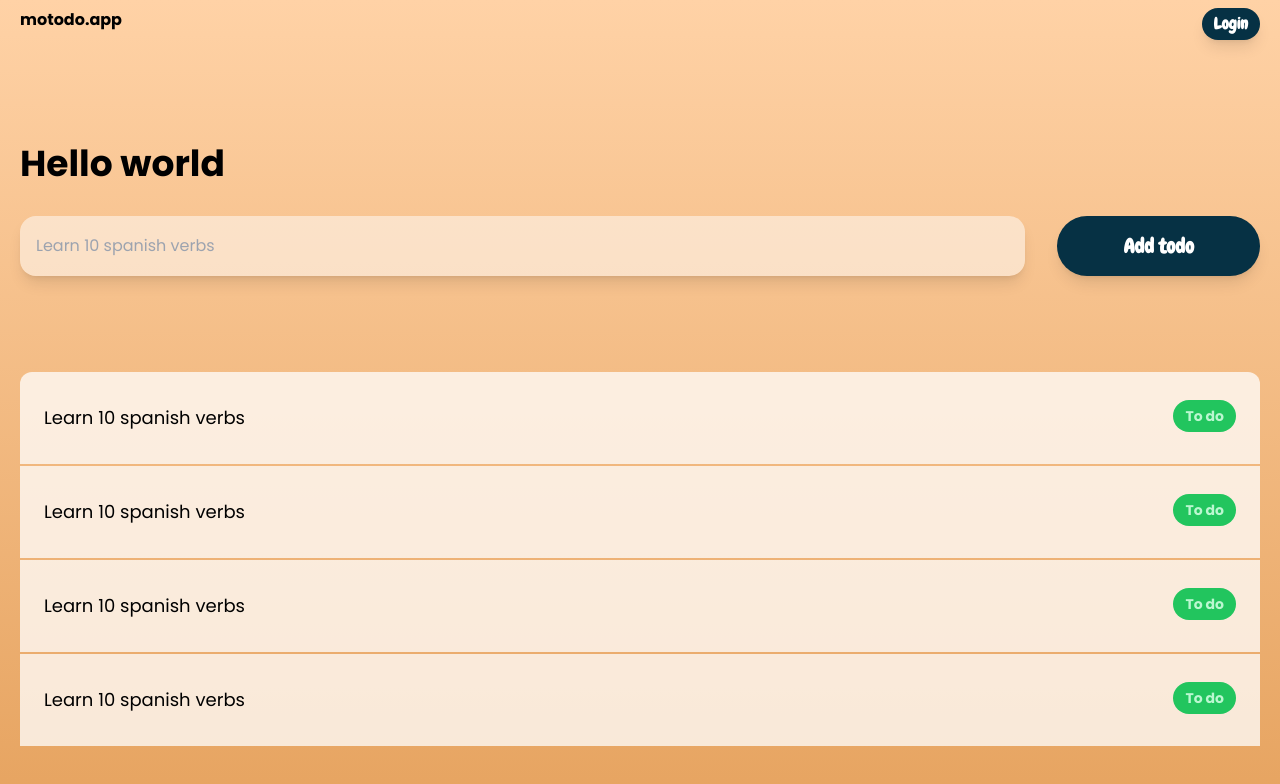
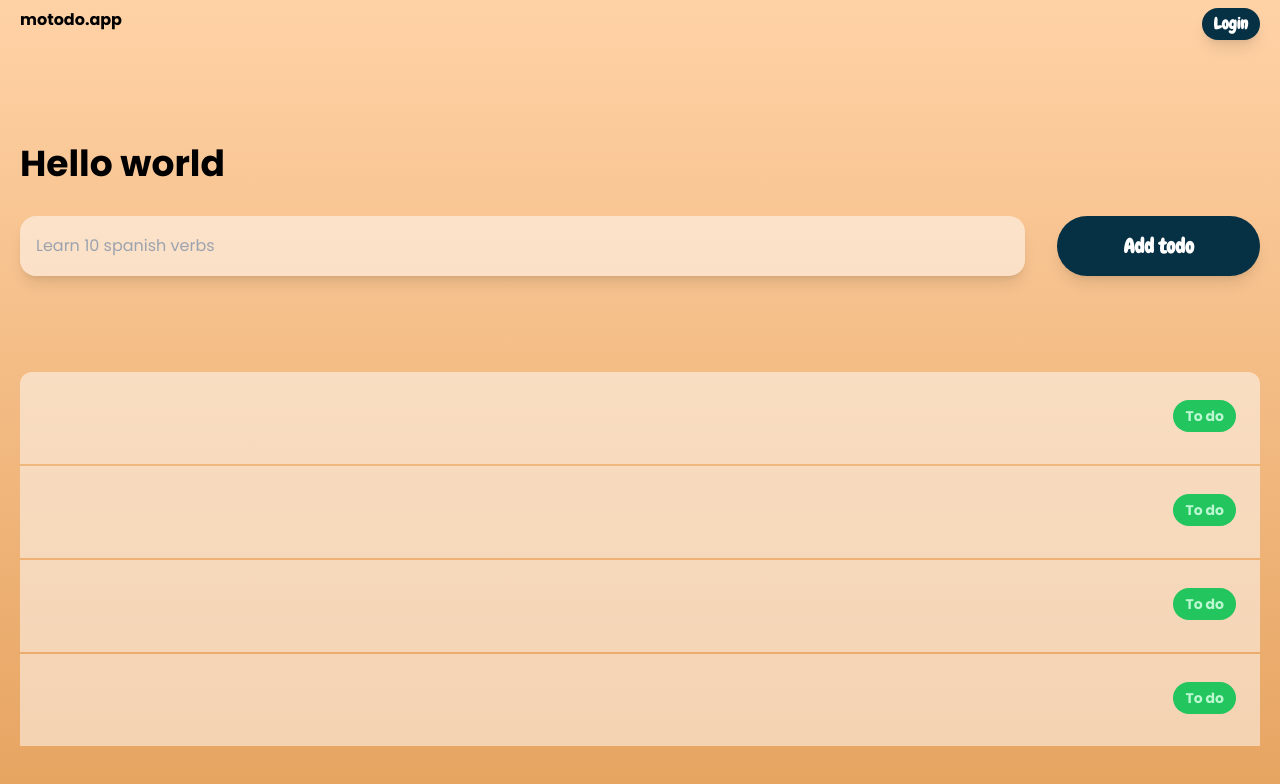
Before and after one commit to MogliCodes/motodo.app, a Nuxt app: page / in a window 1280 px wide. Shown: the top 784 px of the page. Built offline with nearby package versions, Linux system fonts and the light colour scheme.

Commit message:
feat(TodoItem): add TodoStatusPill

```diff
--- a/components/todos/TodoItem.vue
+++ b/components/todos/TodoItem.vue
@@ -1,8 +1,11 @@
 <template>
-  <div class="flex justify-between  bg-white bg-opacity-75 py-8 px-6">
-    <span class="text-lg">Learn 10 spanish verbs</span>
+  <div class="flex justify-between bg-white bg-opacity-50 py-8 px-6">
+    <div>
+      <span class="text-xl font-bold">{{  $attrs.title }}</span><br>
+      <span>{{ $attrs.description }}</span>
+    </div>
     <div class="">
-      <slot name="status"></slot>
+      <TodoStatusPill :text="$attrs.status" />
     </div>
   </div>
 </template>
@@ -11,4 +14,5 @@
 
 // const props = defineProps<{}>()
 
+import TodoStatusPill from "~/components/todos/TodoStatusPill.vue";
 </script>
```
